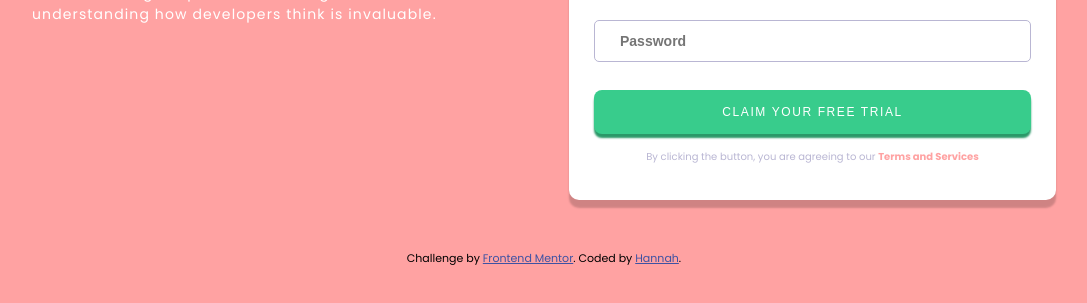
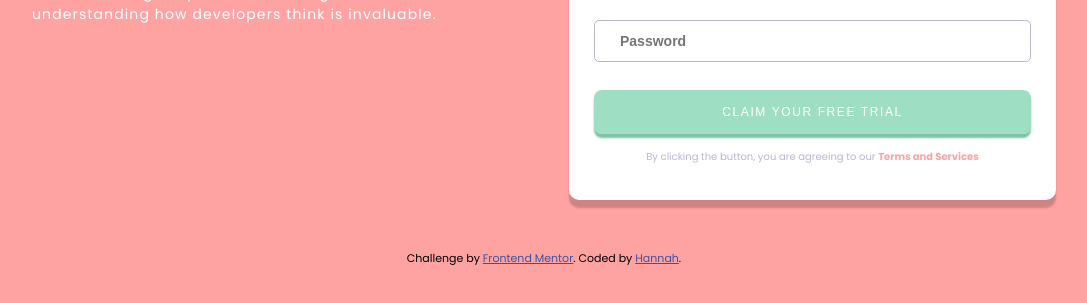
Before and after one commit to hannah-saurusrex/intro-with-signup-form, a website: page app/index.html in a window 1280 px wide. In both pictures the pointer is over the button "CLAIM YOUR FREE TRIAL". Shown: the part 445-748 px from the top of the page, without its empty margins (96-1183 px from the left). Drawn offline with Linux system fonts and the light colour scheme.

Commit message:
added hover state to free trial button

```diff
--- a/app/assets/styles/styles.css
+++ b/app/assets/styles/styles.css
@@ -78,6 +78,7 @@ button {
     letter-spacing: .1rem;
     border: none;
     border-radius: 8px;
+    cursor: pointer;
 }
 
 .claim {
@@ -86,6 +87,11 @@ button {
     text-transform: uppercase;
     margin-top: 10px;;
     box-shadow: 0 4px 2px 0 hsl(154, 57%, 38%);
+}
+
+.claim:hover {
+    background-color: hsla(154, 50%, 58%, 0.6);
+    box-shadow: 0 4px 2px 0 hsla(154, 57%, 38%, 0.6);
 }
 
 .form p {
--- a/app/temp/styles/styles.css
+++ b/app/temp/styles/styles.css
@@ -69,7 +69,8 @@ button {
   font-weight: 400;
   letter-spacing: .1rem;
   border: none;
-  border-radius: 8px; }
+  border-radius: 8px;
+  cursor: pointer; }
 
 .claim {
   width: 100%;
@@ -77,6 +78,10 @@ button {
   text-transform: uppercase;
   margin-top: 10px;
   box-shadow: 0 4px 2px 0 #2a9868; }
+
+.claim:hover {
+  background-color: rgba(94, 201, 155, 0.6);
+  box-shadow: 0 4px 2px 0 rgba(42, 152, 104, 0.6); }
 
 .form p {
   font-size: 10px;
```
